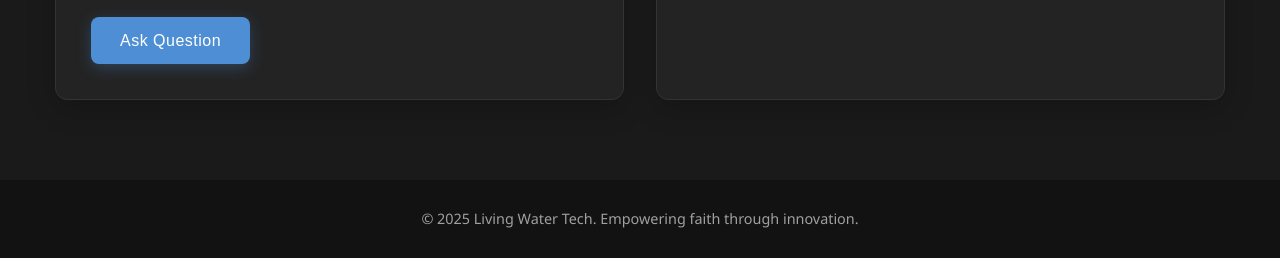
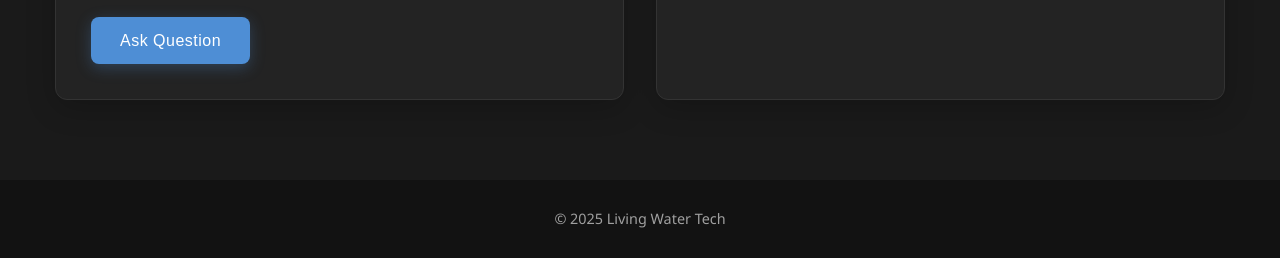
Before and after one commit to juan-calicoit/Living-Water-Tech, a plain HTML site: page index.html in a window 1280 px wide. Shown: the part 663-921 px from the top of the page. Drawn offline with Linux system fonts and the light colour scheme.

Commit message:
Update index.html

```diff
--- a/index.html
+++ b/index.html
@@ -602,7 +602,7 @@
     <!-- Footer -->
     <footer class="bible-footer">
         <div class="container">
-            <p>&copy; 2025 Living Water Tech. Empowering faith through innovation.</p>
+            <p>&copy; 2025 Living Water Tech</p>
         </div>
     </footer>
 
```
